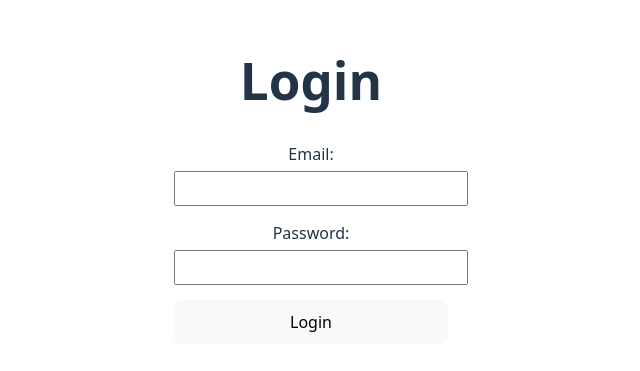
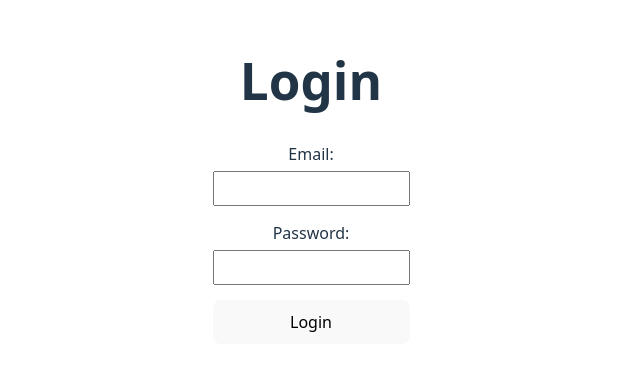
Before and after one commit to kailroberts34/GameCompletionistAppClient, a React (Vite) app: page /login in a window 1280 px wide. Shown: the part 219-590 px from the top of the page, without its empty margins (329-969 px from the left). Built offline with nearby package versions, Linux system fonts and the light colour scheme; no server answers.

Commit message:
breaking up styling into separate css file

```diff
--- /dev/null
+++ b/src/routes/login.css
@@ -0,0 +1,41 @@
+.login-container {
+    max-width: 400px;
+    margin: 50px auto;
+    padding: 20px;
+}
+
+.login-form {
+    display: flex;
+    flex-direction: column;
+}
+
+.form-group {
+    margin-bottom: 15px;
+}
+
+.form-group label {
+    display: block;
+    margin-bottom: 5px;
+}
+
+.form-input {
+    width: 100%;
+    padding: 8px;
+    box-sizing: border-box;
+}
+
+.error-message {
+    color: red;
+    margin-bottom: 15px;
+}
+
+.submit-button {
+    width: 100%;
+    padding: 10px;
+    cursor: pointer;
+}
+
+.submit-button:disabled {
+    cursor: not-allowed;
+    opacity: 0.6;
+}
--- a/src/routes/login.tsx
+++ b/src/routes/login.tsx
@@ -2,6 +2,7 @@ import { useState } from 'react';
 import { useNavigate } from 'react-router-dom';
 import { Login } from "../api/Authentication/auth.api";
 import type { LoginRequest } from "../api/Authentication/auth.types";
+import './login.css';
 
 export default function LoginPage() {
     const [email, setEmail] = useState('');
@@ -30,10 +31,10 @@ export default function LoginPage() {
     };
 
     return (
-        <div style={{ maxWidth: '400px', margin: '50px auto', padding: '20px' }}>
+        <div className="login-container">
             <h1>Login</h1>
-            <form onSubmit={handleSubmit}>
-                <div style={{ marginBottom: '15px' }}>
+            <form onSubmit={handleSubmit} className="login-form">
+                <div className="form-group">
                     <label htmlFor="email">Email:</label>
                     <input
                         id="email"
@@ -41,10 +42,10 @@ export default function LoginPage() {
                         value={email}
                         onChange={(e) => setEmail(e.target.value)}
                         required
-                        style={{ width: '100%', padding: '8px', marginTop: '5px' }}
+                        className="form-input"
                     />
                 </div>
-                <div style={{ marginBottom: '15px' }}>
+                <div className="form-group">
                     <label htmlFor="password">Password:</label>
                     <input
                         id="password"
@@ -52,14 +53,14 @@ export default function LoginPage() {
                         value={password}
                         onChange={(e) => setPassword(e.target.value)}
                         required
-                        style={{ width: '100%', padding: '8px', marginTop: '5px' }}
+                        className="form-input"
                     />
                 </div>
-                {error && <div style={{ color: 'red', marginBottom: '15px' }}>{error}</div>}
+                {error && <div className="error-message">{error}</div>}
                 <button
                     type="submit"
                     disabled={loading}
-                    style={{ width: '100%', padding: '10px' }}
+                    className="submit-button"
                 >
                     {loading ? 'Logging in...' : 'Login'}
                 </button>
```
